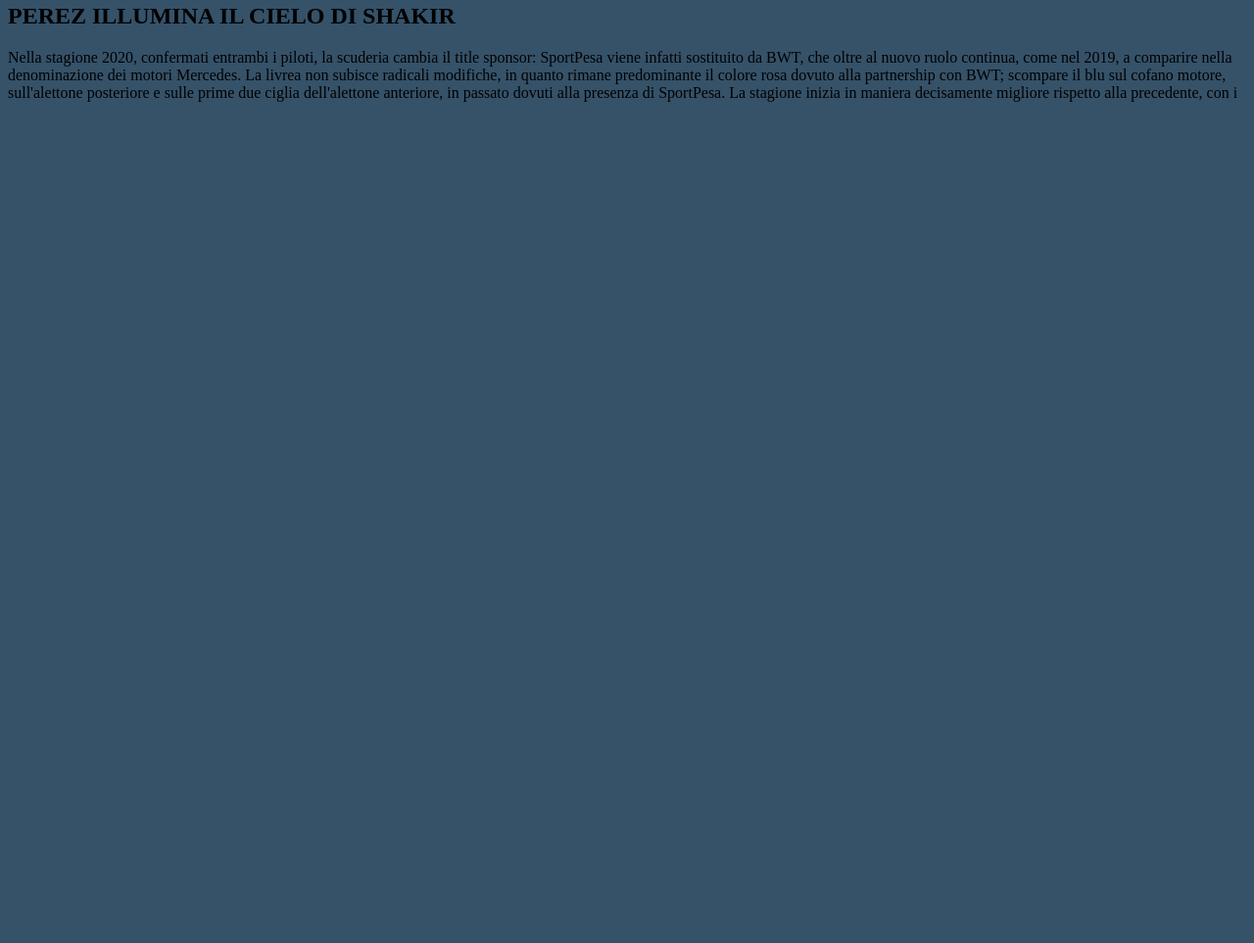
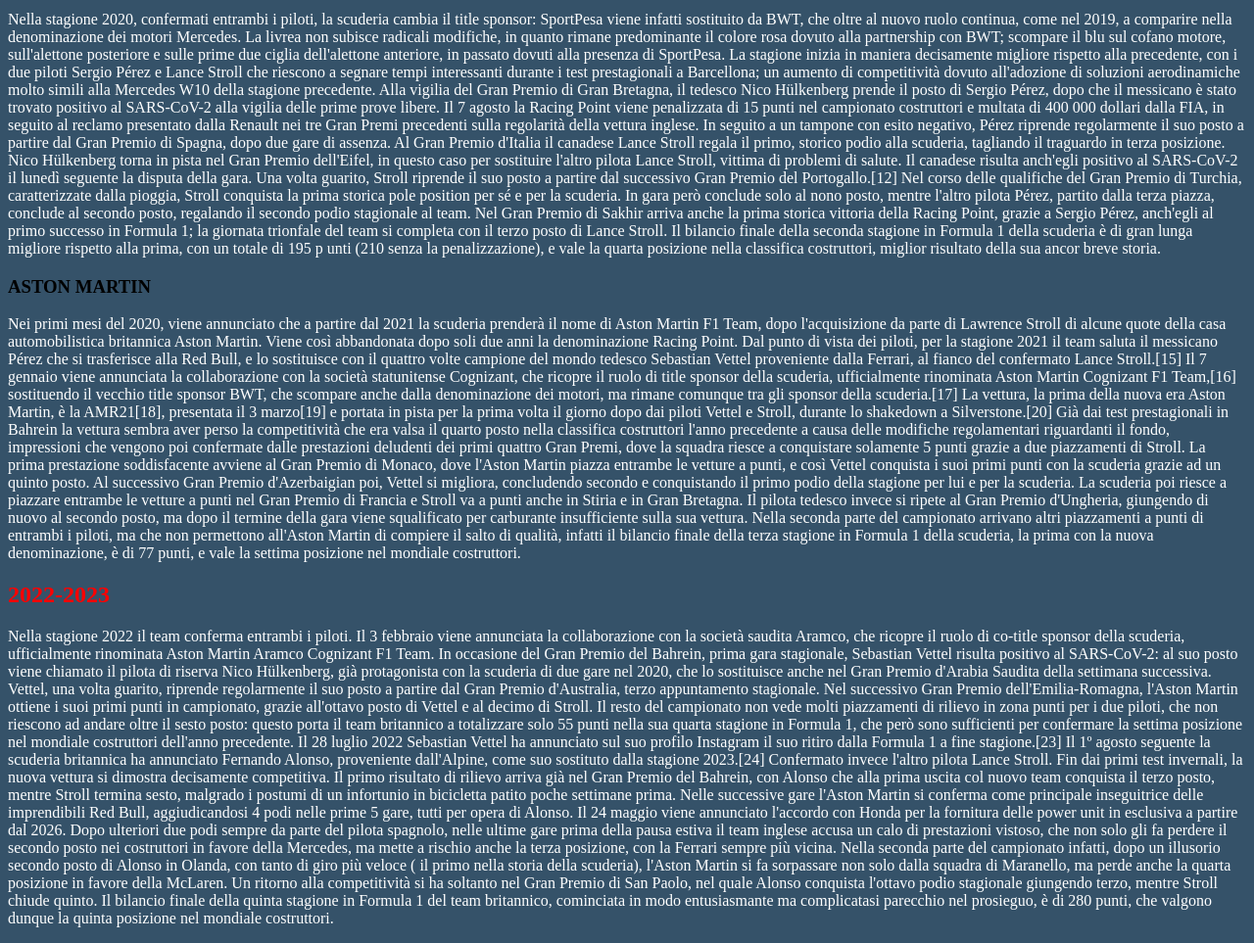
Before and after one commit to sembeninifilippo/sembeninifilippo.github.io, a plain HTML site: page Scuderiemondiale/AstonMartin.html in a window 1280 px wide. Shown: the part 1165-2128 px from the top of the page at 98% size. Before the commit the page ends 1795 px from the top, so only its background shows below. Drawn offline with Linux system fonts and the light colour scheme.

Commit message:
mod text aston

```diff
--- a/Scuderiemondiale/AstonMartin.html
+++ b/Scuderiemondiale/AstonMartin.html
@@ -7,9 +7,11 @@
   text-align: center;
 }
 p {
-  color:black
+  color:white
 }
-
+h2{
+  color:red
+}
 td{
   font-size: 20px;
 }
@@ -67,7 +69,7 @@
 
   </ul>
   <center>
-  <img style="width: 90%; height: 95%;"src="../immagini/LogoAstonMartin.png">
+  <img style="width: 80%; height: 90%;"src="../immagini/LogoAstonMartin.png">
 </center>
 <h2> FORCE INDIA</h2>
 <p>
@@ -150,4 +152,36 @@
    entrambi i piloti, ma che non permettono all'Aston Martin di compiere il salto di qualità, infatti il bilancio finale
     della terza stagione in Formula 1 della scuderia, la prima con la nuova denominazione, è di 77 punti, e vale la
     settima posizione nel mondiale costruttori.
+
 </p>
+<h2> 2022-2023</h2>
+<p>
+  Nella stagione 2022 il team conferma entrambi i piloti. Il 3 febbraio viene annunciata la collaborazione con la società
+  saudita Aramco, che ricopre il ruolo di co-title sponsor della scuderia, ufficialmente rinominata Aston Martin Aramco
+   Cognizant F1 Team. In occasione del Gran Premio del Bahrein, prima gara stagionale, Sebastian Vettel risulta
+   positivo al SARS-CoV-2: al suo posto viene chiamato il pilota di riserva Nico Hülkenberg, già protagonista con
+   la scuderia di due gare nel 2020, che lo sostituisce anche nel Gran Premio d'Arabia Saudita della settimana successiva.
+   Vettel, una volta guarito, riprende regolarmente il suo posto a partire dal Gran Premio d'Australia, terzo appuntamento
+    stagionale. Nel successivo Gran Premio dell'Emilia-Romagna, l'Aston Martin ottiene i suoi primi punti in campionato,
+    grazie all'ottavo posto di Vettel e al decimo di Stroll.
+
+Il resto del campionato non vede molti piazzamenti di rilievo in zona punti per i due piloti, che non riescono ad andare
+ oltre il sesto posto: questo porta il team britannico a totalizzare solo 55 punti nella sua quarta stagione in Formula 1,
+ che però sono sufficienti per confermare la settima posizione nel mondiale costruttori dell'anno precedente.
+ Il 28 luglio 2022 Sebastian Vettel ha annunciato sul suo profilo Instagram il suo ritiro dalla Formula 1 a fine stagione.[23] Il 1º agosto seguente la scuderia britannica ha annunciato Fernando Alonso, proveniente dall'Alpine, come suo sostituto dalla stagione 2023.[24] Confermato invece l'altro pilota Lance Stroll. Fin dai primi test invernali, la nuova vettura si dimostra decisamente competitiva. Il primo risultato di rilievo arriva già nel Gran Premio del Bahrein, con Alonso che alla prima uscita col nuovo team conquista il terzo posto, mentre Stroll termina sesto, malgrado i postumi di un infortunio in bicicletta patito poche settimane prima. Nelle successive gare l'Aston Martin si conferma come principale inseguitrice delle imprendibili Red Bull, aggiudicandosi 4 podi nelle prime 5 gare, tutti per opera di Alonso.
+
+Il 24 maggio viene annunciato l'accordo con Honda per la fornitura delle power unit in esclusiva a partire dal 2026.
+
+Dopo ulteriori due podi sempre da parte del pilota spagnolo, nelle ultime gare prima della pausa estiva il team inglese
+accusa un calo di prestazioni vistoso, che non solo gli fa perdere il secondo posto nei costruttori in favore della
+Mercedes, ma mette a rischio anche la terza posizione, con la Ferrari sempre più vicina. Nella seconda parte del
+ campionato infatti, dopo un illusorio secondo posto di Alonso in Olanda, con tanto di giro più veloce (
+  il primo nella storia della scuderia), l'Aston Martin si fa sorpassare non solo dalla squadra di Maranello,
+  ma perde anche la quarta posizione in favore della McLaren. Un ritorno alla competitività si ha soltanto nel Gran
+  Premio di San Paolo, nel quale Alonso conquista l'ottavo podio stagionale giungendo terzo, mentre Stroll chiude quinto.
+
+Il bilancio finale della quinta stagione in Formula 1 del team britannico, cominciata in modo entusiasmante ma
+complicatasi parecchio nel prosieguo, è di 280 punti, che valgono dunque la quinta posizione nel mondiale costruttori.
+</p>
+</body>
+</html>
```
